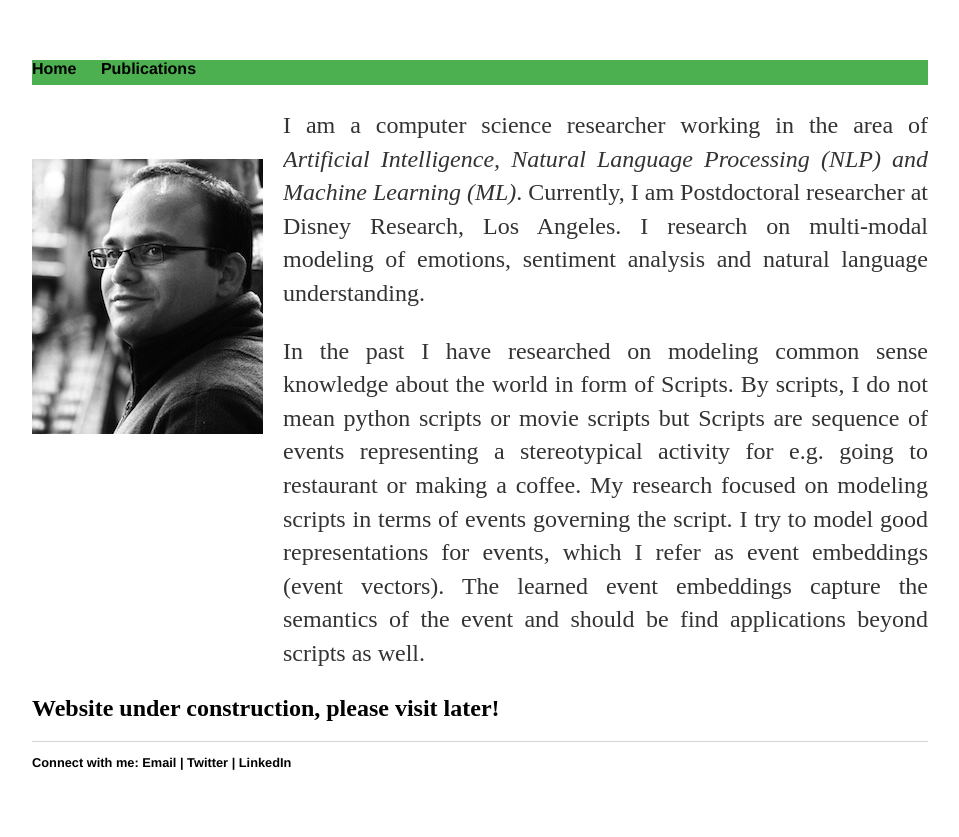
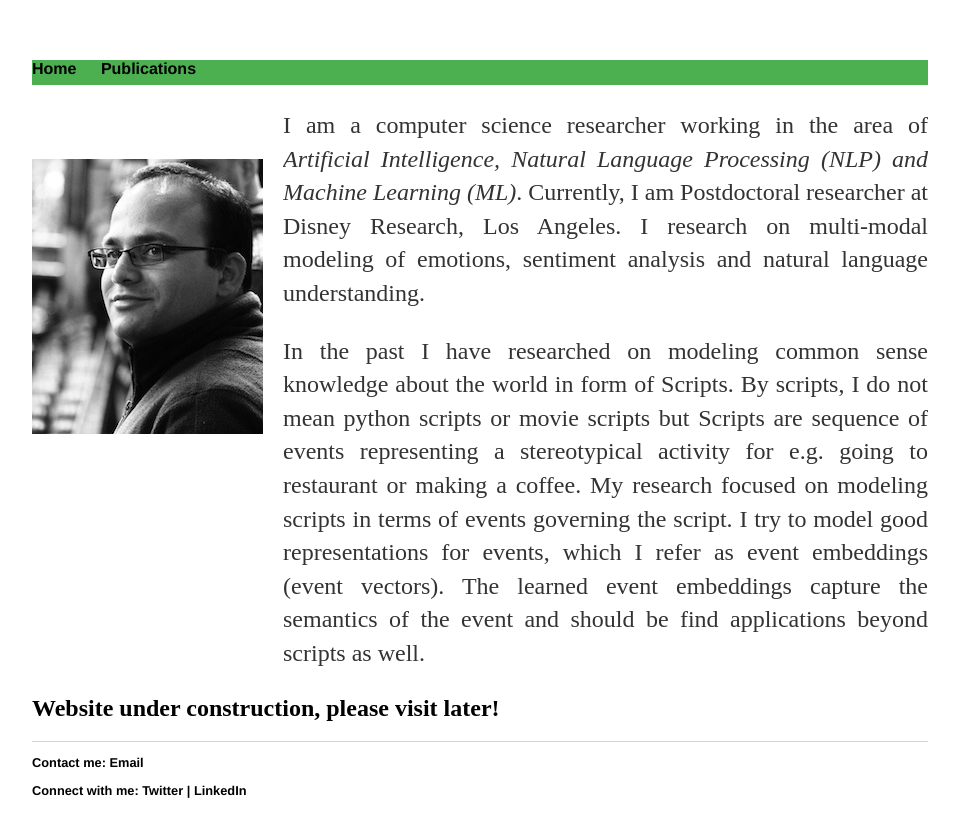
Before and after one commit to ashutosh-modi/ashutosh-modi.github.io, a Jekyll site: the page built from index.html, in a window 1280 px wide. Shown: the top 837 px of the page, without its empty margins (160-1119 px from the left). Built offline with Jekyll 4.4.1, drawn with Linux system fonts in a browser that asks for light colours.

Commit message:
Update default.html

```diff
--- a/_layouts/default.html
+++ b/_layouts/default.html
@@ -24,10 +24,12 @@
 			</div><!-- /.container -->
 
        <footer>
+	  <ul>
+		  <a>Contact me:</a>
+		<a href="mailto:modiashutosh@gmail.com">Email</a>
+	  </ul>
           <ul>
               <a>Connect with me:</a>
-              <a href="mailto:modiashutosh@gmail.com">Email</a>
-              |
               <a href="https://twitter.com/ashuMod">Twitter</a>
               |
               <a href="https://www.linkedin.com/in/dr-ashutosh-modi-3907835/">LinkedIn</a>
```
